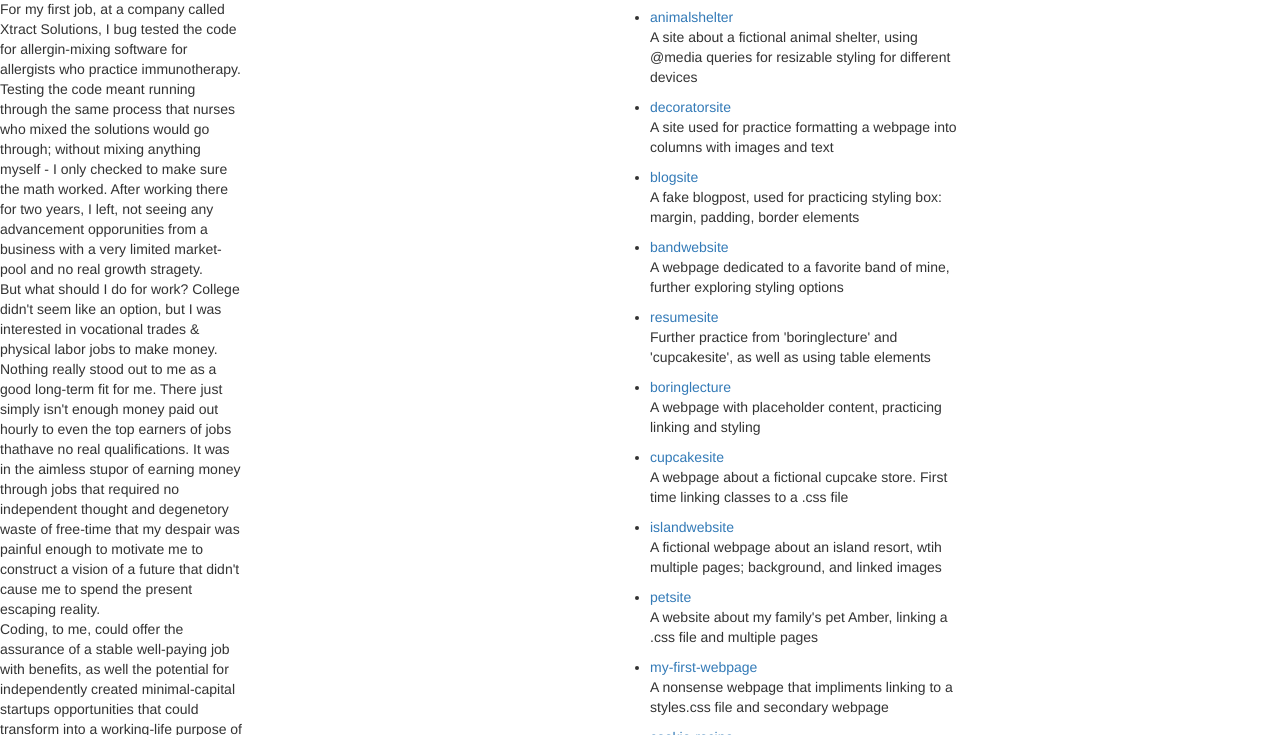
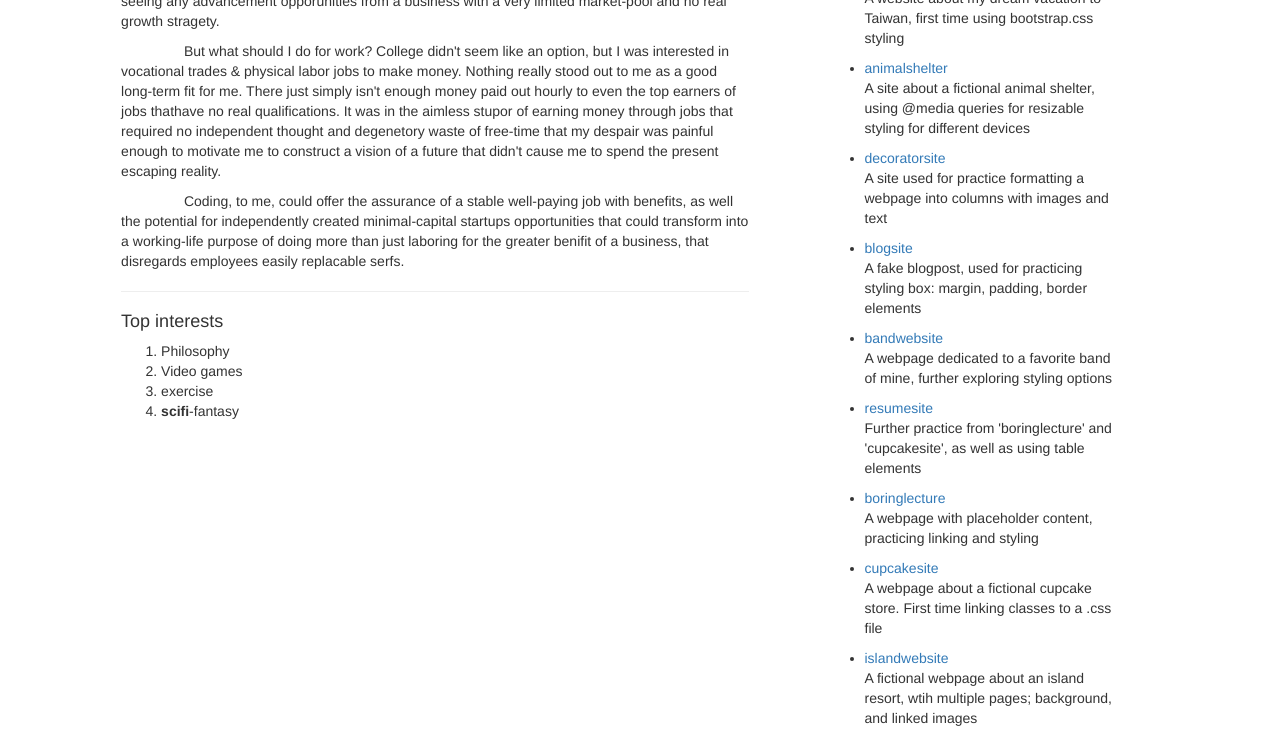
Before and after one commit to isaacgarnand/portfolio, a plain HTML site: page index.html in a window 1280 px wide. Shown: the part 314-1049 px from the top of the page. Drawn offline with Linux system fonts and the light colour scheme.

Commit message:
fixed formatting! added more formatting tweaks

```diff
--- a/css/styles.css
+++ b/css/styles.css
@@ -15,28 +15,26 @@
   font-size: large;
 }
 
-
-/* .row {
-  display: flex;
-  justify-content: space-between;
-} */
-
 .aboutme img {
   float: left;
   width: 200px;
   height: auto;
+  margin: 5%;
+}
+.aboutme p {
+  text-indent: 10%;
 }
 
 .aboutme {
-  width: 40%;
+  width: 100%;
   height: auto;
-  float: left;
+  padding: 7%;
 }
 
 .projectsection {
-  width: 59%;
+  width: 100%;
   height: auto;
-  float: left;
+  padding: 7%;
 }
 
 @media screen and (max-width: 800px) {
--- a/index.html
+++ b/index.html
@@ -6,7 +6,7 @@
   <meta http-equiv="X-UA-Compatible" content="ie=edge">
   <link href="css/styles.css" rel="stylesheet" type="text/css">
   <link href="css/bootstrap.css" rel="stylesheet" type="text/css">
-  <title>Isaac Garnand's coding portfolio</title>
+  <title>Isaac Garnand's Coding Portfolio</title>
 </head>
 <body>
   <div class="topbar">
@@ -15,16 +15,15 @@
       <a href="https://epicenter.epicodus.com/courses/504/code_reviews/1994">Project reqs</a>
     </span>
   </div>
-  <div class="row col-md-6">
+<div class="container">
+  <div class="row col-md-8">
     <div class="aboutme">
       <img src="img/spookyduck.jpg" alt="Photo representation of Isaac Garnand">
-      <h1 style="float: left;">Isaac Garnand's coding portfolio</h1>
+      <h1>Isaac Garnand's coding portfolio</h1>
       <h4>Life experience - what brought me to code?</h4>
-      <p>For my first job, at a company called Xtract Solutions, I bug tested the code for allergin-mixing software for allergists who practice immunotherapy. Testing the code meant running through the same process that nurses who mixed the solutions would go through; without mixing anything myself - I only checked to make sure the math worked. After working there for two years, I left, not seeing any advancement opporunities from a business with a very limited market-pool and no real growth stragety.
-      <br>
-      But what should I do for work? College didn't seem like an option, but I was interested in vocational trades & physical labor jobs to make money. Nothing really stood out to me as a good long-term fit for me. There just simply isn't enough money paid out hourly to even the top earners of jobs thathave no real qualifications. It was in the aimless stupor of earning money through jobs that required no independent thought and degenetory waste of free-time that my despair was painful enough to motivate me to construct a vision of a future that didn't cause me to spend the present escaping reality.
-      <br>
-      Coding, to me, could offer the assurance of a stable well-paying job with benefits, as well the potential for independently created minimal-capital startups opportunities that could transform into a working-life purpose of doing more than just laboring for the greater benifit of a business, that disregards employees easily replacable serfs.</p>
+      <p>For my first job, at a company called Xtract Solutions, I bug tested the code for allergin-mixing software for allergists who practice immunotherapy. Testing the code meant running through the same process that nurses who mixed the solutions would go through; without mixing anything myself - I only checked to make sure the math worked. After working there for two years, I left, not seeing any advancement opporunities from a business with a very limited market-pool and no real growth stragety.</p>
+      <p>But what should I do for work? College didn't seem like an option, but I was interested in vocational trades & physical labor jobs to make money. Nothing really stood out to me as a good long-term fit for me. There just simply isn't enough money paid out hourly to even the top earners of jobs thathave no real qualifications. It was in the aimless stupor of earning money through jobs that required no independent thought and degenetory waste of free-time that my despair was painful enough to motivate me to construct a vision of a future that didn't cause me to spend the present escaping reality.</p>
+      <p>Coding, to me, could offer the assurance of a stable well-paying job with benefits, as well the potential for independently created minimal-capital startups opportunities that could transform into a working-life purpose of doing more than just laboring for the greater benifit of a business, that disregards employees easily replacable serfs.</p>
       <hr>
       <h4>Top interests</h4>
       <ol>
@@ -35,7 +34,7 @@
       </ol>
     </div>
   </div>
-  <div class="row col-md-6">
+  <div class="row col-md-4">
     <div class="projectsection">
       <h3>Coding projects (via GitHub)</h3>
       <p>These are all the projects I made in my first week at Epicodus!</p>
@@ -105,5 +104,6 @@
       </ul>
     </div>
   </div>
+</div>
 </body>
 </html>
```
